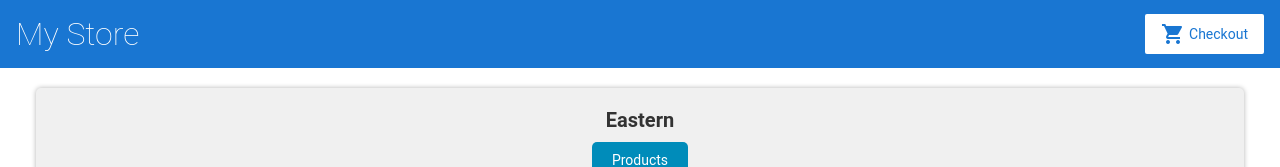
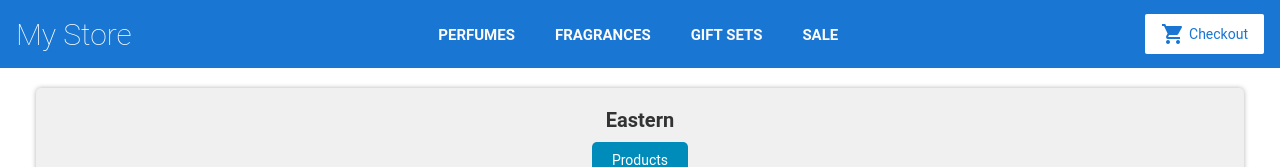
Before and after one commit to HeroHoney/Web-Dev, an Angular app in the folder Lab 5/qddl9q--run (2)/: page / in a window 1280 px wide. Shown: the top 167 px of the page. Built offline with nearby package versions, Linux system fonts and the light colour scheme.

Commit message:
add filter by id

```diff
--- a/Lab 5/qddl9q--run (2)/src/app/top-bar/top-bar.component.css
+++ b/Lab 5/qddl9q--run (2)/src/app/top-bar/top-bar.component.css
@@ -1,3 +1,44 @@
+.logo h1 {
+    font-size: 30px;
+    margin: 0;
+}
+
+nav ul {
+    list-style: none;
+    margin: 0;
+    padding: 0;
+    display: flex;
+}
+
+nav li {
+    margin: 0 10px;
+}
+
+nav a {
+    text-decoration: none;
+    color: rgb(251, 251, 251);
+    font-weight: bold;
+    text-transform: uppercase;
+    padding: 10px;
+    font-size: 15px;
+}
+
+.button fancy-button {
+    display: flex;
+    align-items: center;
+    justify-content: center;
+    background-color: #ff9800;
+    color: #fff;
+    font-weight: bold;
+    text-transform: uppercase;
+    padding: 10px 20px;
+    border-radius: 5px;
+    transition: all 0.3s ease;
+}
+
+.button fancy-button:hover {
+    background-color: #f57c00;
+}
 
 
 /*
--- a/Lab 5/qddl9q--run (2)/src/app/top-bar/top-bar.component.html
+++ b/Lab 5/qddl9q--run (2)/src/app/top-bar/top-bar.component.html
@@ -1,11 +1,17 @@
-<a [routerLink]="['/']">
+<a [routerLink]="['/']" class="logo">
   <h1>My Store</h1>
 </a>
-
+<nav>
+  <ul>
+    <li><a href="#">Perfumes</a></li>
+    <li><a href="#">Fragrances</a></li>
+    <li><a href="#">Gift Sets</a></li>
+    <li><a href="#">Sale</a></li>
+  </ul>
+</nav>
 <a routerLink="/cart" class="button fancy-button">
   <i class="material-icons">shopping_cart</i>Checkout
 </a>
-
 <!--
 Copyright Google LLC. All Rights Reserved.
 Use of this source code is governed by an MIT-style license that
```
